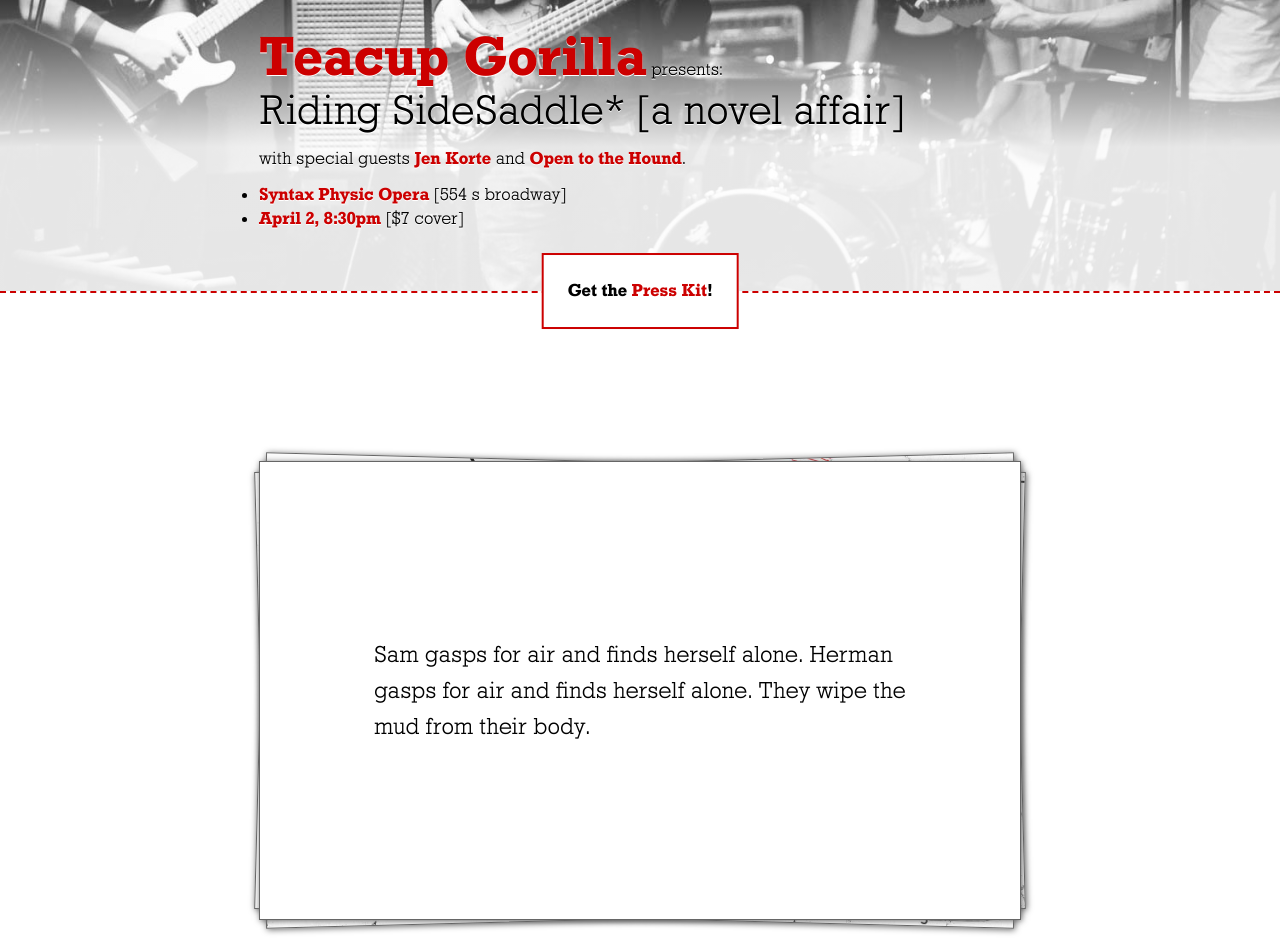
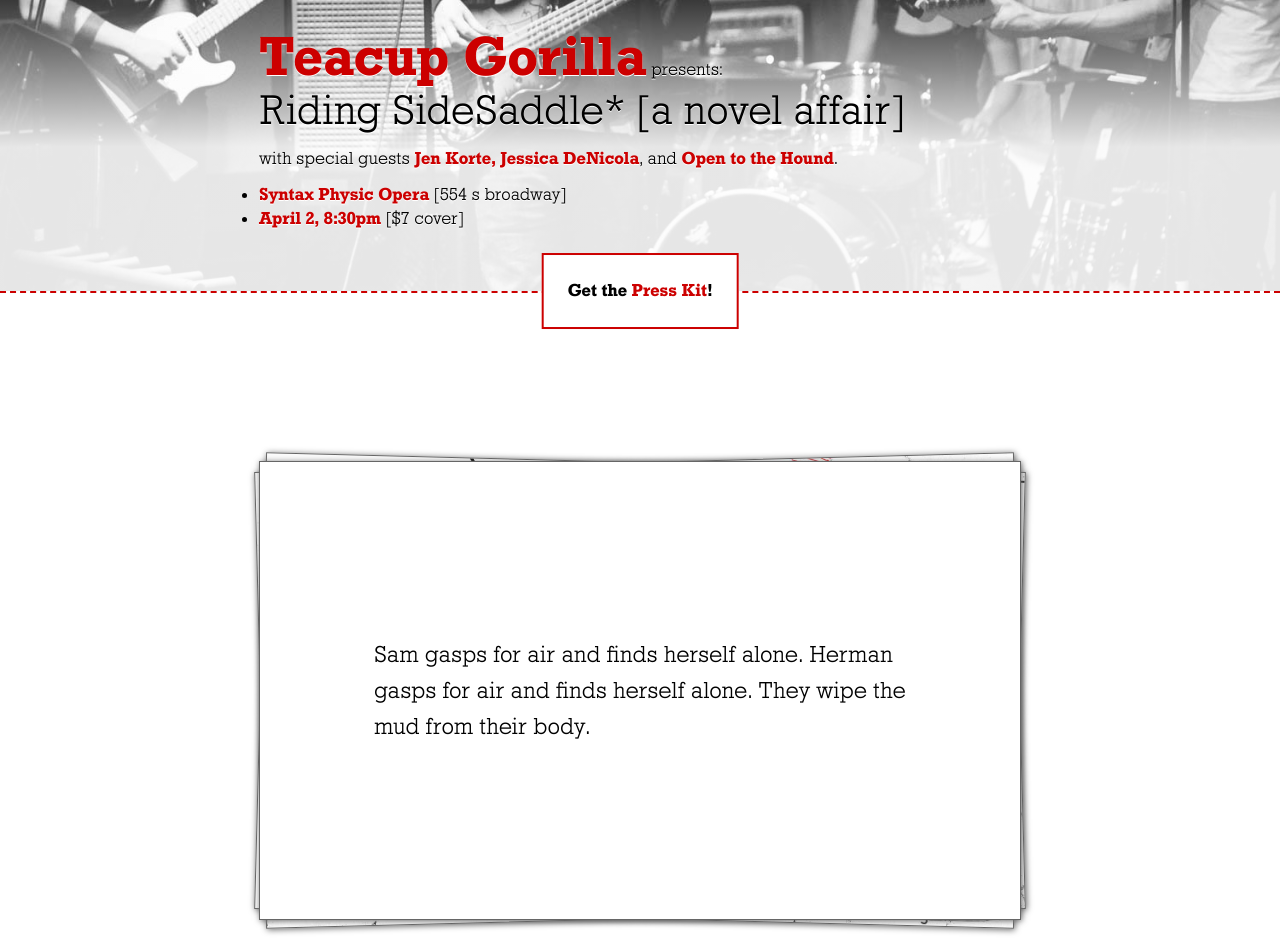
Before and after one commit to mirisuzanne/sidesaddle, a plain HTML site: page index.html in a window 1280 px wide. Shown: the part 1011-1952 px from the top of the page. Drawn offline with Linux system fonts and the light colour scheme; a script that the page names is missing.

Commit message:
Add Jessica

```diff
--- a/index.html
+++ b/index.html
@@ -108,7 +108,7 @@
 
   <p class="p-summary">
     with special guests
-    <a href="www.jkandtheloss.com">Jen Korte</a>
+    <a href="www.jkandtheloss.com">Jen Korte, Jessica DeNicola</a>,
     and
     <a href="www.opentothehound.com">Open to the Hound</a>.
   </p>
```
Also changed, not shown: 1 other file.
